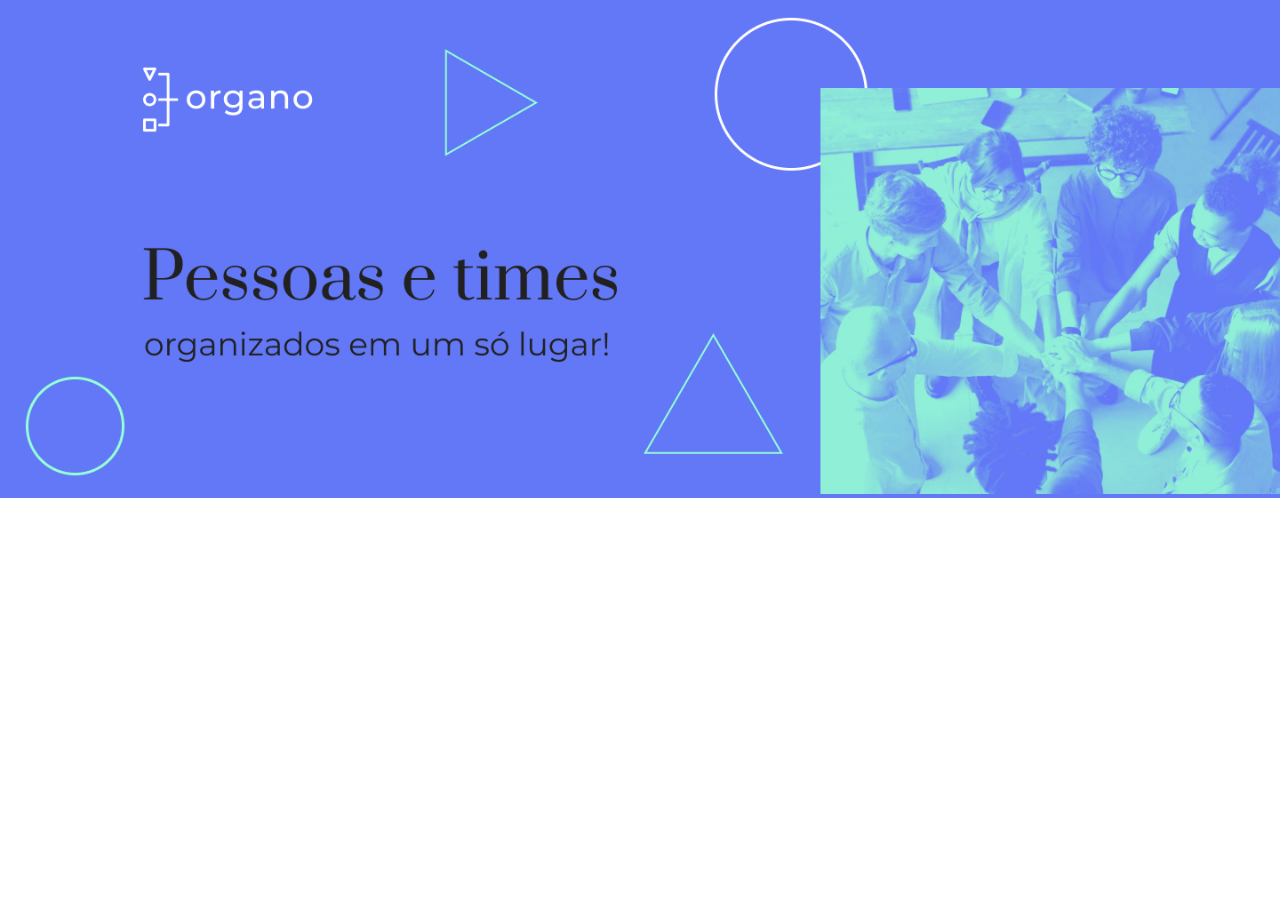
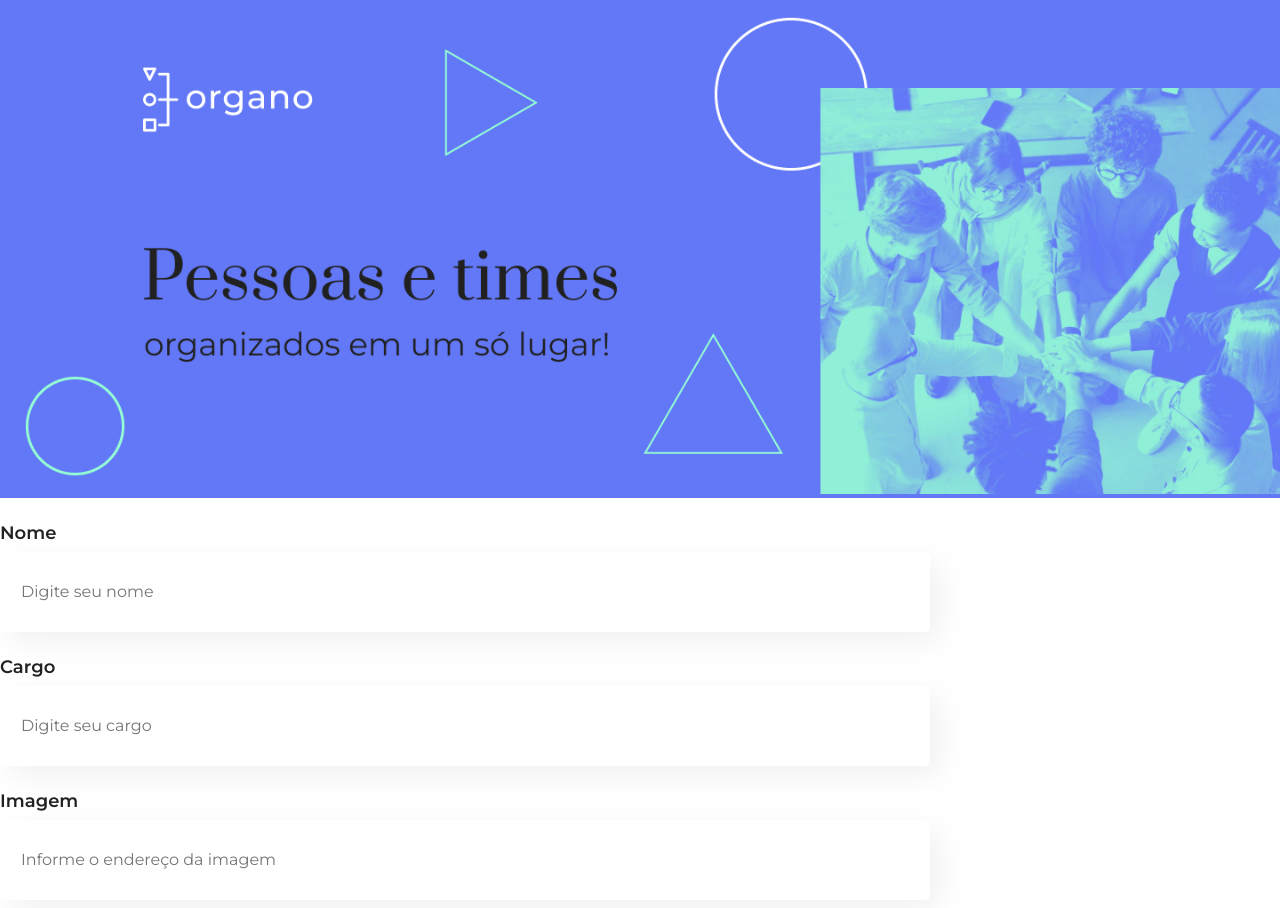
Before and after one commit to Dhi-Carvalho-DEV/Formacao_React_T4, a React (Create React App) app in the folder organo/: page / in a window 1280 px wide. Shown: the top 908 px of the page. Before the commit the page ends 800 px from the top, so only its background shows below. Built offline with nearby package versions, Linux system fonts and the light colour scheme.

Commit message:
Criação dos campos de texto do formulário

```diff
--- a/organo/public/index.html
+++ b/organo/public/index.html
@@ -9,6 +9,14 @@
       name="description"
       content="Web site created using create-react-app"
     />
+
+    <link rel="preconnect" href="https://fonts.googleapis.com" />
+    <link rel="preconnect" href="https://fonts.gstatic.com" crossorigin />
+    <link
+      href="https://fonts.googleapis.com/css2?family=Archivo:wght@400;600;700&family=Montserrat:ital,wght@0,100;0,200;0,300;0,400;0,500;0,600;0,700;0,800;0,900;1,100;1,200;1,300;1,400;1,500;1,600;1,700;1,800;1,900&display=swap"
+      rel="stylesheet"
+    />
+
     <link rel="apple-touch-icon" href="%PUBLIC_URL%/logo192.png" />
     <!--
       manifest.json provides metadata used when your web app is installed on a
--- a/organo/src/App.js
+++ b/organo/src/App.js
@@ -1,9 +1,13 @@
-import Banner from './components/Banner/Banner'
+import Banner from './components/Banner'
+import TextField from './components/TextField'
 
 function App() {
   return (
     <div className="App">
       <Banner />
+      <TextField label="Nome" placeholder="Digite seu nome"/>
+      <TextField label="Cargo" placeholder="Digite seu cargo"/>
+      <TextField label="Imagem" placeholder="Informe o endereço da imagem"/>
     </div>
   )
 }
--- a/organo/src/components/Banner/Banner.js
+++ b/organo/src/components/Banner/index.js
@@ -1,6 +1,6 @@
 import './Banner.css'
 
-function Banner() {
+const Banner = () => {
   // JSX
   return (
     <header className="banner">
--- /dev/null
+++ b/organo/src/components/TextField/TextField.css
@@ -0,0 +1,32 @@
+.textField {
+  margin: 24px 0;
+  max-width: 930px;
+}
+
+.textField label {
+  display: flex;
+  align-items: center;
+  margin-bottom: 8px;
+  color: #212121;
+  font-size: 18px;
+  font-family: 'Montserrat';
+  font-weight: 600;
+  line-height: 22px;
+}
+
+.textField input {
+  width: 100%;
+  padding: 30px 21px;
+  display: flex;
+  align-items: center;
+  background: #FFFFFF;
+  color: #A4A4A4;
+  font-size: 16px;
+  font-family: 'Montserrat';
+  font-weight: 400;
+  line-height: 20px;
+  border: none;
+  border-radius: 5px;
+  box-shadow: 10px 10px 30px rgba(0, 0, 0, 0.06);
+  box-sizing: border-box;
+}
--- /dev/null
+++ b/organo/src/components/TextField/index.js
@@ -0,0 +1,12 @@
+import './TextField.css'
+
+const TextField = props => {
+  return (
+    <div className="textField">
+      <label>{props.label}</label>
+      <input placeholder={props.placeholder} />
+    </div>
+  )
+}
+
+export default TextField
```
